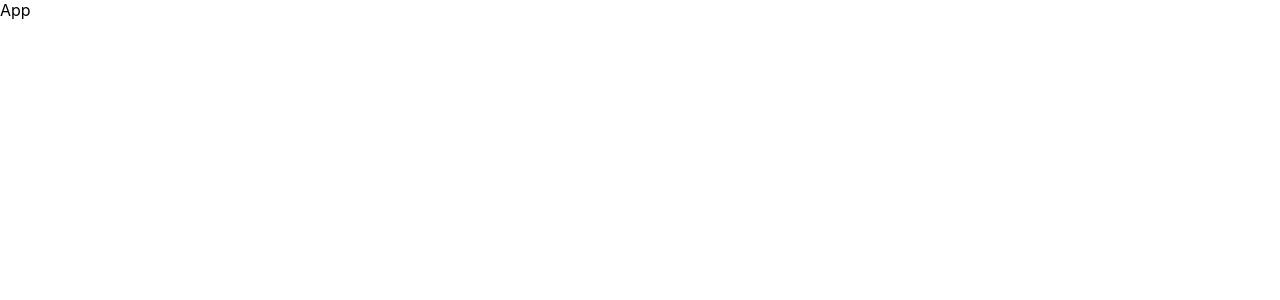
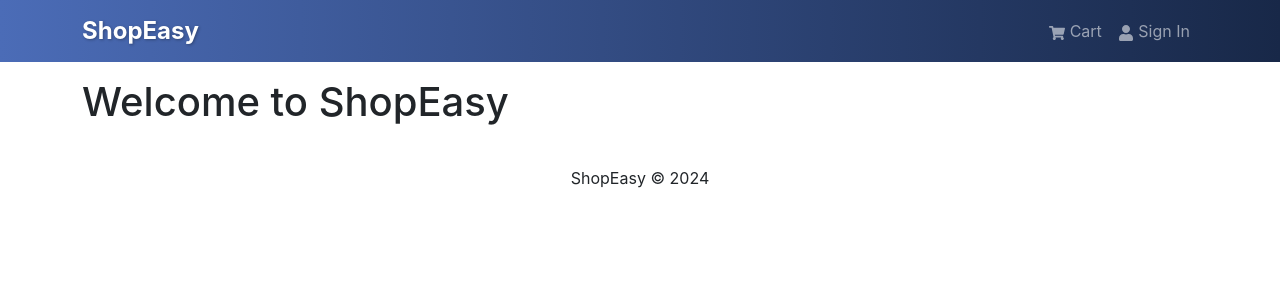
Before and after one commit to GilMatzafi/ShopEasy, a React (Create React App) app in the folder frontend/: page / in a window 1280 px wide. Shown: the top 300 px of the page. Built offline with nearby package versions, Linux system fonts and the light colour scheme.

Commit message:
add Header and start making the Footer

```diff
--- a/frontend/package.json
+++ b/frontend/package.json
@@ -6,8 +6,11 @@
     "@testing-library/jest-dom": "^5.17.0",
     "@testing-library/react": "^13.4.0",
     "@testing-library/user-event": "^13.5.0",
+    "bootstrap": "^5.3.3",
     "react": "^18.3.1",
+    "react-bootstrap": "^2.10.5",
     "react-dom": "^18.3.1",
+    "react-icons": "^5.3.0",
     "react-scripts": "5.0.1",
     "web-vitals": "^2.1.4"
   },
--- a/frontend/src/App.js
+++ b/frontend/src/App.js
@@ -1,9 +1,19 @@
-import React from 'react'
+import Header from "./components/Header"
+import { Container }  from "react-bootstrap"
+import Footer from "./components/Footer"
 
 const App = () => {
   return (
-    <div>App</div>
-  )
-}
+    <>
+      <Header />
+      <main className="py-3">
+        <Container>
+          <h1>Welcome to ShopEasy</h1>
+        </Container>
+      </main>
+      <Footer />
+      </>
+  );
+};
 
 export default App
--- /dev/null
+++ b/frontend/src/components/Footer.jsx
@@ -0,0 +1,19 @@
+import { Container , Row , Col } from "react-bootstrap";
+
+
+const Footer = () => {
+
+    const currentYear = new Date().getFullYear();
+
+    return (
+        <footer>
+            <Container>
+                <Row>
+                    <Col className='text-center py-3'>ShopEasy &copy; 2024</Col>
+                </Row>
+            </Container>
+        </footer>
+    )
+}
+
+export default Footer
--- /dev/null
+++ b/frontend/src/components/Header.jsx
@@ -0,0 +1,27 @@
+import React from 'react';
+import { Navbar, Nav, Container } from 'react-bootstrap';
+import { FaShoppingCart, FaUser } from 'react-icons/fa';
+import '../styles/Header.css';
+
+const Header = () => {
+  return (
+    <header>
+      <Navbar className="navbar-custom" variant="dark" expand="md" collapseOnSelect>
+        <Container>
+          <Navbar.Brand href="/" className="navbar-brand-custom">
+            ShopEasy
+          </Navbar.Brand>
+          <Navbar.Toggle aria-controls="basic-navbar-nav" />
+          <Navbar.Collapse id="basic-navbar-nav">
+            <Nav className="ms-auto">
+              <Nav.Link href="/cart"><FaShoppingCart /> Cart</Nav.Link>
+              <Nav.Link href="/login"><FaUser /> Sign In</Nav.Link>
+            </Nav>
+          </Navbar.Collapse>
+        </Container>
+      </Navbar>
+    </header>
+  );
+};
+
+export default Header;
--- a/frontend/src/index.js
+++ b/frontend/src/index.js
@@ -1,5 +1,6 @@
 import React from 'react';
 import ReactDOM from 'react-dom/client';
+import 'bootstrap/dist/css/bootstrap.min.css';
 import './index.css';
 import App from './App';
 import reportWebVitals from './reportWebVitals';
@@ -11,7 +12,4 @@
   </React.StrictMode>
 );
 
-// If you want to start measuring performance in your app, pass a function
-// to log results (for example: reportWebVitals(console.log))
-// or send to an analytics endpoint. Learn more: https://bit.ly/CRA-vitals
 reportWebVitals();
--- /dev/null
+++ b/frontend/src/styles/Header.css
@@ -0,0 +1,11 @@
+/* Header.css */
+
+.navbar-custom {
+    background: linear-gradient(to right, #4b6cb7, #182848);
+  }
+
+  .navbar-brand-custom {
+    font-weight: 700;
+    font-size: 1.5rem;
+    text-shadow: 1px 1px 3px rgba(0, 0, 0, 0.3);
+  }
```
Also changed, not shown: 1 other file (tests, documents, lock files or other folders).
